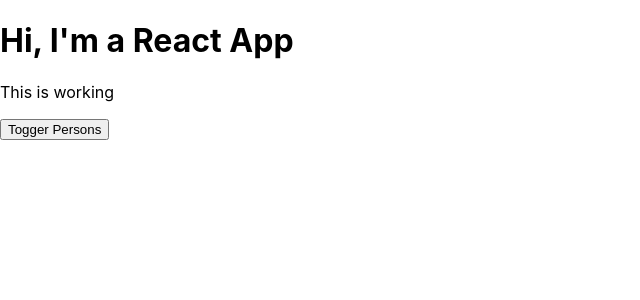
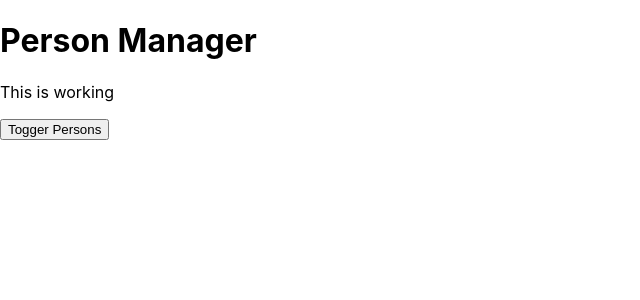
Before and after one commit to jkuler/ReactJs, a React app: page / in a window 1280 px wide. Shown: the top 300 px of the page, without its empty margins (0-640 px from the left). Built offline with nearby package versions, Linux system fonts and the light colour scheme.

Commit message:
passing title to app component

```diff
--- a/src/components/Cockpit/Cockpit.js
+++ b/src/components/Cockpit/Cockpit.js
@@ -21,7 +21,7 @@
 
     return (
         <div className={classes.Cockpit}>
-        <h1>Hi, I'm a React App</h1>
+        <h1>{Persn.title}</h1>
             <p className={assignedClasses.join(' ')}>This is working</p>
             <button className={btnClass}
                     onClick={Persn.clicked}>Togger Persons</button>
--- a/src/containers/App.js
+++ b/src/containers/App.js
@@ -60,7 +60,9 @@
     return (
 
          <div className={classes.App}>
-            <Cockpit showPersons={this.state.showPersons} persons={this.state.persons}
+            <Cockpit
+            title={this.props.appTitle}
+            showPersons={this.state.showPersons} persons={this.state.persons}
              clicked={this.togglePersonsHandler} />
             { persons }
          </div>
--- a/src/index.js
+++ b/src/index.js
@@ -5,7 +5,7 @@
 
 import * as serviceWorker from './serviceWorker';
 
-ReactDOM.render(<App />, document.getElementById('root'));
+ReactDOM.render(<App appTitle="Person Manager" />, document.getElementById('root'));
 
 // If you want your app to work offline and load faster, you can change
 // unregister() to register() below. Note this comes with some pitfalls.
```
